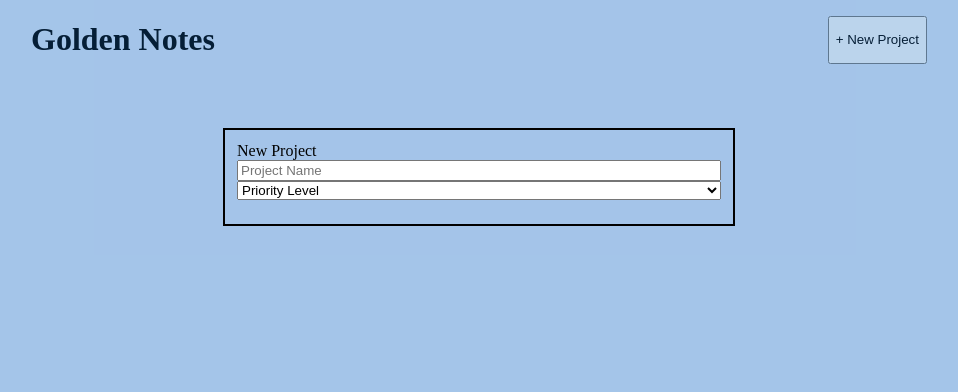
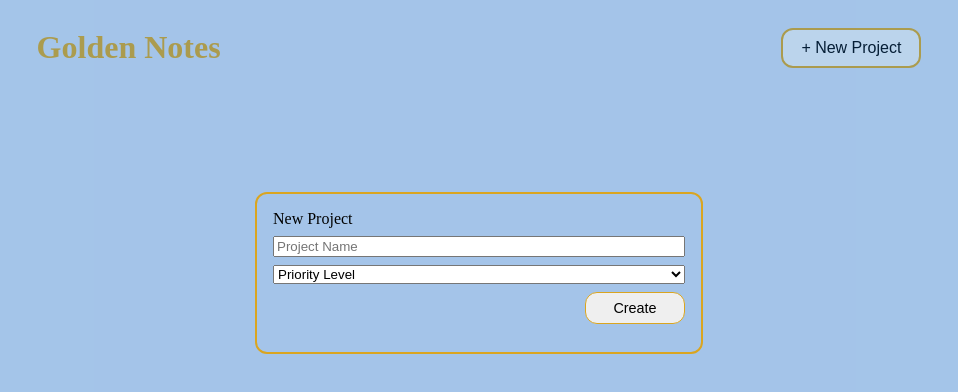
Before and after one commit to grantgolden13/to-do-list, a website built with webpack: page dist/index.html in a window 1280 px wide. Both pictures are taken after a click on the button "+ New Project". Shown: the whole page, without its empty margins (161-1119 px from the left). Built offline with nearby package versions, Linux system fonts and the light colour scheme.

Commit message:
add dummy submit btn for form, style changes

```diff
--- a/src/header.js
+++ b/src/header.js
@@ -1,12 +1,13 @@
 import promptModalEvent from './events';
 
 const createButton = function() {
-    const btn = document.createElement('button');
-    btn.textContent = "+ New Project";
-    btn.addEventListener('click', () => {
+    const newProjectButton = document.createElement('button');
+    newProjectButton.textContent = "+ New Project";
+    newProjectButton.classList.add('new-project-button');
+    newProjectButton.addEventListener('click', () => {
         promptModalEvent();
     });
-    return btn;
+    return newProjectButton;
 };
 
 const createHeader = function() {
--- a/src/modal.js
+++ b/src/modal.js
@@ -4,7 +4,7 @@ const createPrioritySelector = function() {
 
     const prioritySelector = document.createElement('select');
     prioritySelector.id = "priority-input";
-    prioritySelector.classList.add('input');
+    prioritySelector.classList.add('input', 'form-child');
 
     const prioritySelectorPlaceholder = document.createElement('option');
     prioritySelectorPlaceholder.value = "";
@@ -31,6 +31,13 @@ const createPrioritySelector = function() {
     return prioritySelector;
 }
 
+const createSubmitBtn = function() {
+    const submitBtn = document.createElement('button');
+    submitBtn.textContent = "Create";
+    submitBtn.classList.add('submit-btn', 'form-child');
+    return submitBtn;
+}
+
 const createForm = function() {
     const newProjectForm = document.createElement('form');
     newProjectForm.classList.add('form');
@@ -38,19 +45,21 @@ const createForm = function() {
 
     const formTitle = document.createElement('div');
     formTitle.textContent = "New Project";
+    formTitle.classList.add('form-child');
 
     const nameInputLabel = document.createElement('label');
     nameInputLabel.setAttribute('for', 'name-input');
 
     const nameInput = document.createElement('input');
     nameInput.id = "name-input";
-    nameInput.classList.add('input');
+    nameInput.classList.add('input', 'form-child');
     nameInput.placeholder = "Project Name";
 
     newProjectForm.appendChild(formTitle);
     newProjectForm.appendChild(nameInputLabel);
     newProjectForm.appendChild(nameInput);
     newProjectForm.appendChild(createPrioritySelector());
+    newProjectForm.appendChild(createSubmitBtn());
 
     return newProjectForm;
 }
--- a/src/style.css
+++ b/src/style.css
@@ -1,5 +1,7 @@
 html {
     background-color: #D1DBEB;
+    min-width: 500px;
+    box-sizing: border-box;
 }
 
 header {
@@ -8,7 +10,11 @@ header {
     align-items: center;
 }
 
-body {
+h1 {
+    color: goldenrod;
+}
+
+#content {
     display: flex;
     flex-flow: column nowrap;
     margin: 0% 15%;
@@ -16,8 +22,12 @@ body {
 
 /* grid for the content div? */
 
-header > button {
-    height: 48px;
+.new-project-button {
+    flex: 0 1 140px;
+    height: 40px;
+    font-size: 1rem;
+    border: 2px solid goldenrod;
+    border-radius: 12px;
 }
 
 .modal {
@@ -35,9 +45,24 @@ header > button {
 .form {
     display: flex;
     flex-flow: column nowrap;
-    border: 2px solid black;
+    border: 2px solid goldenrod;
+    border-radius: 12px;
     justify-content: center;
-    margin: 10% 30%;
+    margin: 15% auto;
+    width: 420px;
     padding: 12px 12px 24px 12px;
     box-shadow: 2px rgba(0, 0, 0, 0.2);
 }
+
+.submit-btn {
+    font-size: 0.9rem;
+    flex: 0 1 32px;
+    width: 100px;
+    align-self: flex-end;
+    border: 1px solid goldenrod;
+    border-radius: 12px;
+}
+
+.form-child {
+    margin: 4px;
+}
```
Also changed, not shown: dist/bundle.js.
